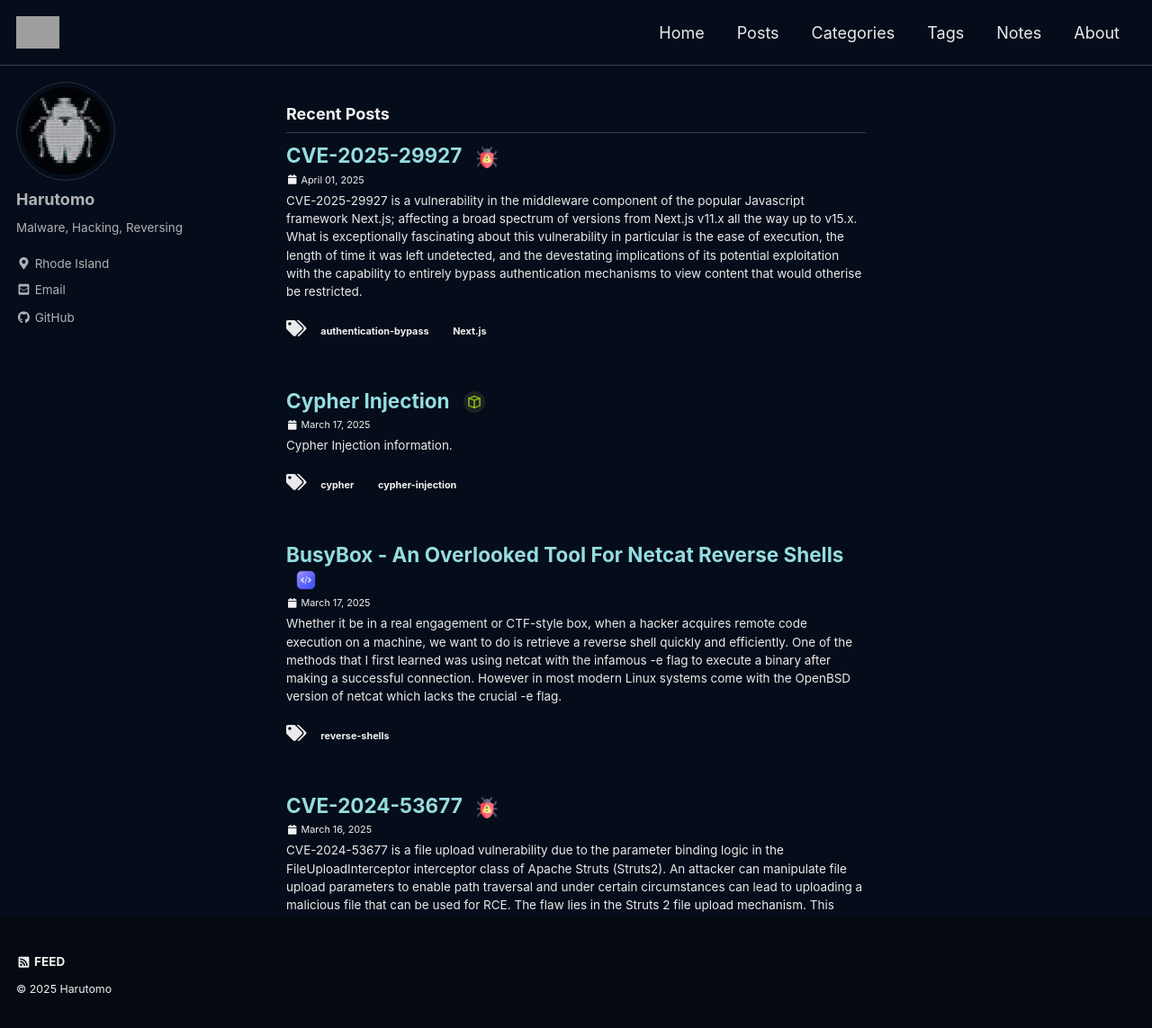
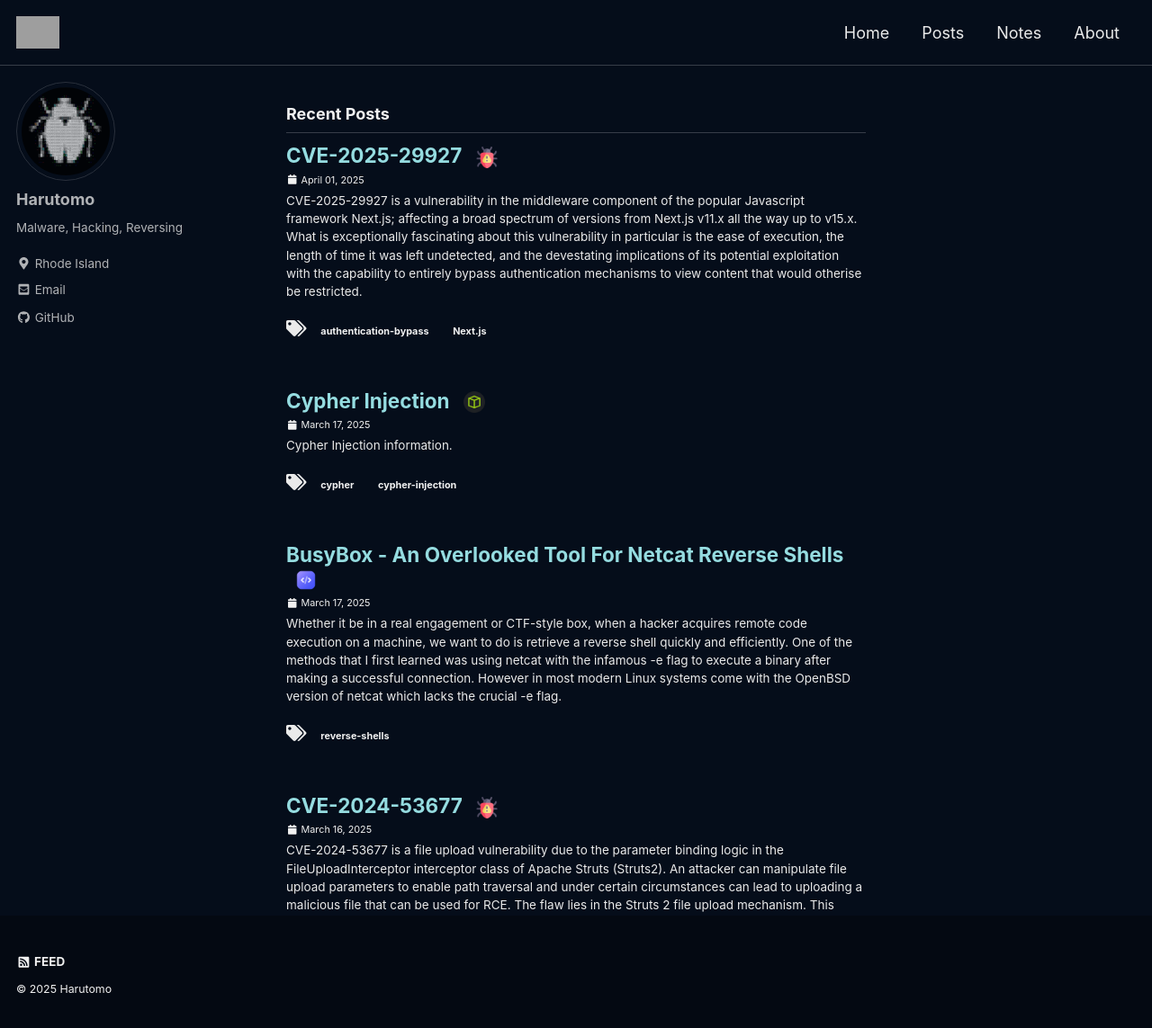
Before and after one commit to harutomo-jp/harutomo-jp.github.io, a Jekyll site: the page built from index.html, in a window 1280 px wide and 1145 px high. Shown: the whole window at 90% size. Built offline with Jekyll 4.4.1, drawn with Linux system fonts in a browser that asks for light colours; cached includes are drawn as plain includes; the list of posts is cut into pages by our own code; grey boxes are pictures that could not be loaded.

Commit message:
removing random nonsense from navigation

```diff
--- a/_data/navigation.yml
+++ b/_data/navigation.yml
@@ -3,10 +3,6 @@ main:
     url: /
   - title: "Posts"
     url: /posts/
-  - title: "Categories"
-    url: /categories/
-  - title: "Tags"
-    url: /tags/
   - title: "Notes"
     url: https://harutomo-jp.gitbook.io/notes
   - title: "About"
```
